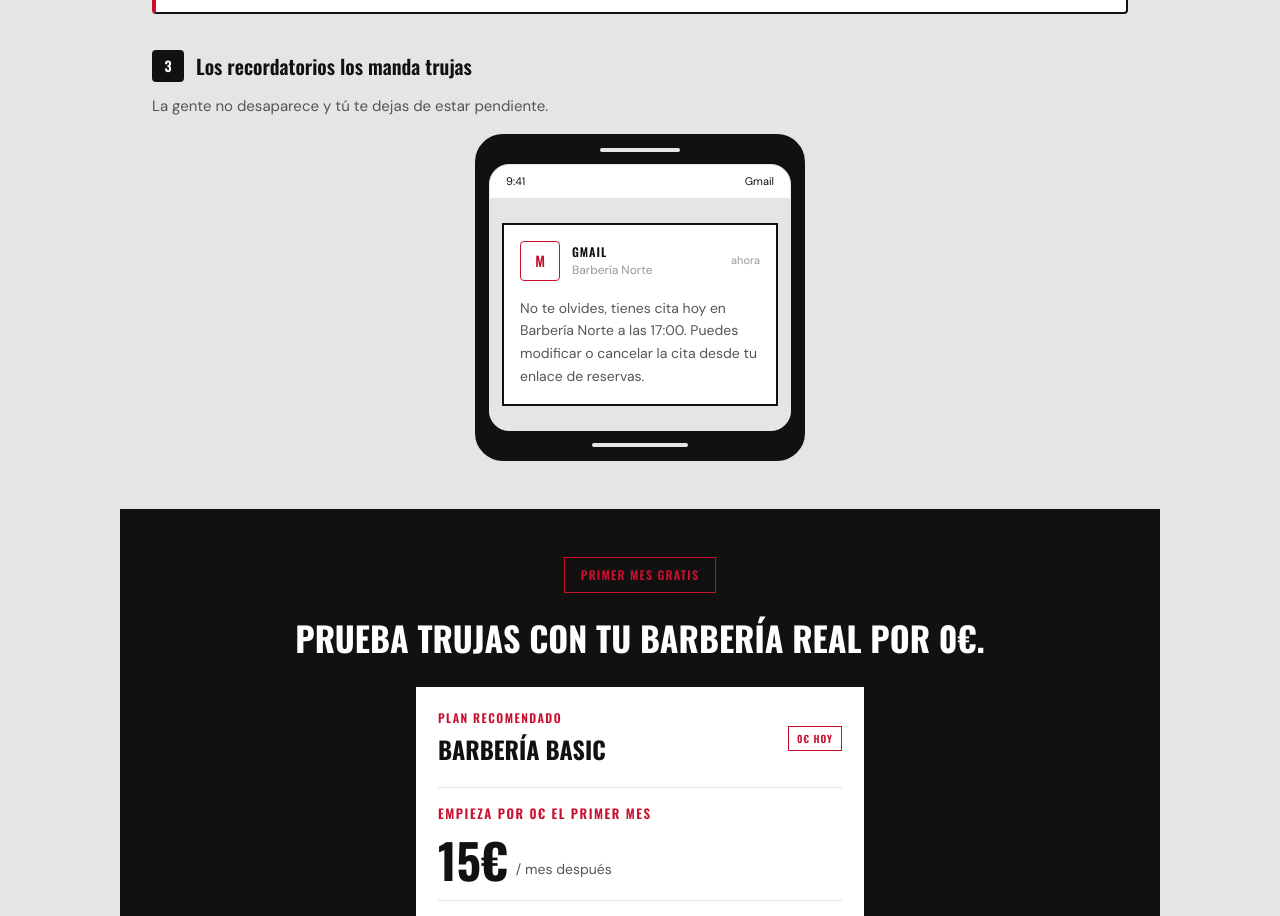
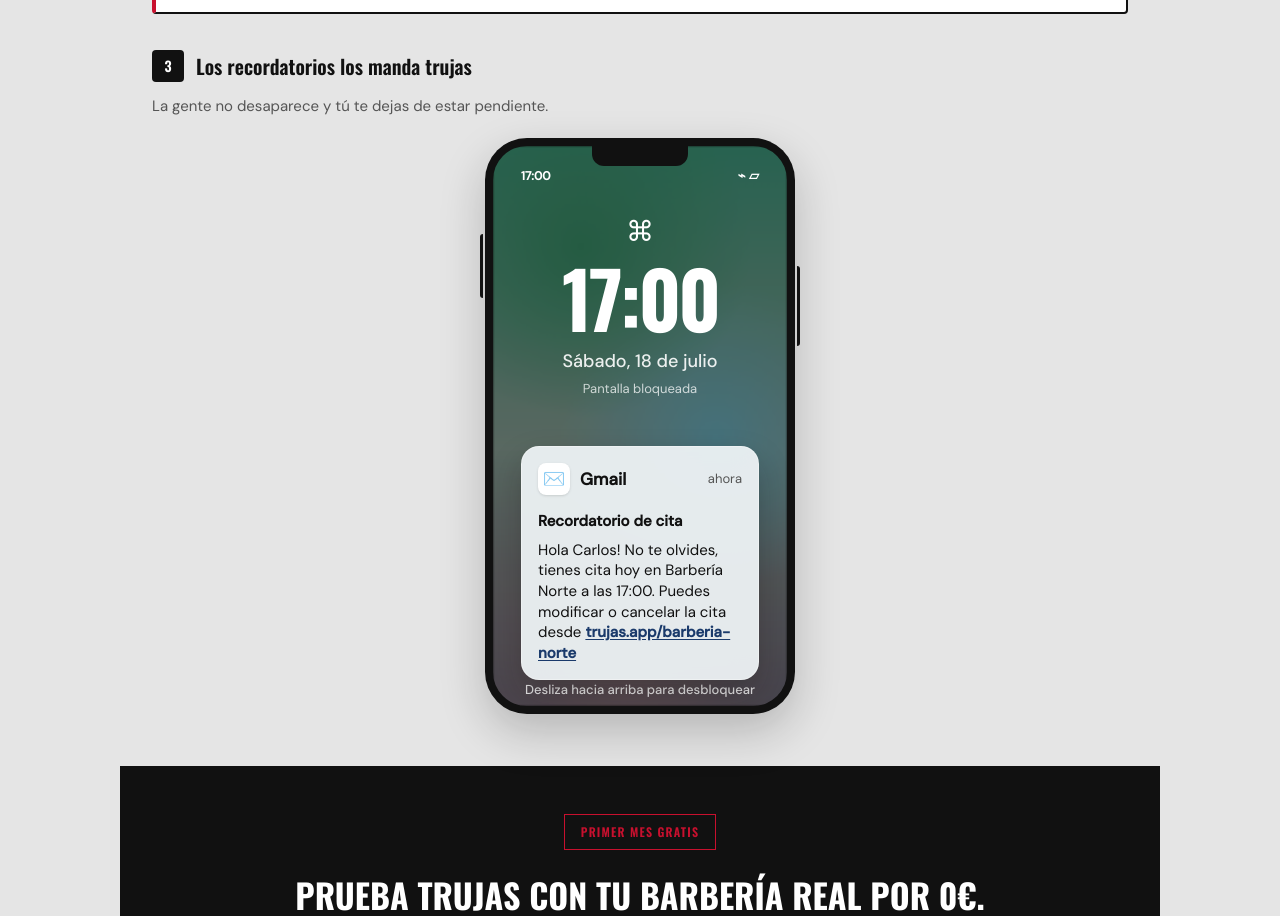
Before and after one commit to ai-forge-solutions/barber-assistant-mvp, a Next.js app: page / in a window 1280 px wide. Shown: the part 2820-3736 px from the top of the page. Built offline with nearby package versions, Linux system fonts and the light colour scheme; a web font is replaced by a local one.

Commit message:
fix: add realistic reminder lockscreen mockup

```diff
--- a/app/page.tsx
+++ b/app/page.tsx
@@ -101,22 +101,6 @@
   )
 }
 
-function PhoneShell({ children, label }: { children: ReactNode; label: string }) {
-  return (
-    <div className="mx-auto w-full max-w-[330px] rounded-[28px] border-2 border-[#111111] bg-[#111111] p-3">
-      <div className="mx-auto mb-3 h-1 w-20 rounded-sm bg-[#E5E5E5]" />
-      <div className="overflow-hidden rounded-[20px] border border-[#E5E5E5] bg-white">
-        <div className="flex items-center justify-between border-b border-[#E5E5E5] px-4 py-2 font-['DM_Sans'] text-[11px] text-[#111111]">
-          <span>9:41</span>
-          <span>{label}</span>
-        </div>
-        {children}
-      </div>
-      <div className="mx-auto mt-3 h-1 w-24 rounded-sm bg-[#E5E5E5]" />
-    </div>
-  )
-}
-
 function WhatsappMockup() {
   return <MobileMockup className="max-w-[305px]" />
 }
@@ -177,25 +161,53 @@
 
 function ReminderMockup() {
   return (
-    <PhoneShell label="Gmail">
-      <div className="bg-[#E5E5E5] px-3 py-6">
-        <div className="border-2 border-[#111111] bg-white px-4 py-4">
-          <div className="flex items-center gap-3">
-            <div className="flex h-10 w-10 items-center justify-center rounded-sm border border-[#C8102E] font-['Oswald'] text-[14px] font-semibold uppercase text-[#C8102E]">
-              M
+    <div className="mx-auto flex w-full max-w-[310px] justify-center bg-transparent py-1">
+      <div className="relative w-full rounded-[42px] bg-[#111111] p-2 shadow-[0_18px_45px_rgba(17,17,17,0.22)]">
+        <div className="absolute left-1/2 top-2 z-20 h-5 w-24 -translate-x-1/2 rounded-b-xl bg-[#111111]" />
+        <div className="absolute -left-[5px] top-24 h-16 w-[3px] rounded-l-sm bg-[#111111]" />
+        <div className="absolute -right-[5px] top-32 h-20 w-[3px] rounded-r-sm bg-[#111111]" />
+        <div className="relative h-[560px] overflow-hidden rounded-[34px] bg-[#111111]">
+          <div className="absolute inset-0 bg-[radial-gradient(circle_at_30%_18%,rgba(40,104,74,0.95),transparent_34%),radial-gradient(circle_at_76%_52%,rgba(71,132,151,0.72),transparent_42%),radial-gradient(circle_at_44%_92%,rgba(132,92,92,0.52),transparent_42%),linear-gradient(180deg,#2d705b_0%,#65766e_54%,#464956_100%)] blur-[1px]" />
+          <div className="absolute inset-0 bg-black/12" />
+
+          <div className="relative z-10 flex h-full flex-col px-7 pb-6 pt-5 text-white">
+            <div className="flex items-center justify-between font-['DM_Sans'] text-[12px] font-semibold">
+              <span>17:00</span>
+              <span className="text-[13px]">⌁ ▱</span>
             </div>
-            <div className="min-w-0 flex-1">
-              <p className="font-['Oswald'] text-[12px] font-semibold uppercase tracking-[0.08em] text-[#111111]">Gmail</p>
-              <p className="truncate font-['DM_Sans'] text-[12px] text-[#999999]">Barbería Norte</p>
+
+            <div className="mt-8 flex flex-col items-center text-center">
+              <div className="text-[28px] leading-none">⌘</div>
+              <p className="mt-3 font-['Oswald'] text-[72px] font-bold leading-none tracking-[-0.04em] text-white sm:text-[78px]">17:00</p>
+              <p className="mt-3 font-['DM_Sans'] text-[18px] font-medium text-white/90">Sábado, 18 de julio</p>
+              <p className="mt-1 font-['DM_Sans'] text-[13px] text-white/75">Pantalla bloqueada</p>
             </div>
-            <span className="font-['DM_Sans'] text-[11px] text-[#999999]">ahora</span>
+
+            <div className="mt-12 rounded-[18px] border border-white/35 bg-[#eef3f5]/95 px-4 py-4 text-[#111111] shadow-[0_14px_30px_rgba(17,17,17,0.25)] backdrop-blur-md">
+              <div className="flex items-center gap-2.5">
+                <div className="grid h-8 w-8 shrink-0 place-items-center rounded-lg bg-white shadow-sm">
+                  <span className="text-[18px] leading-none">✉️</span>
+                </div>
+                <p className="flex-1 font-['DM_Sans'] text-[17px] font-bold leading-none">Gmail</p>
+                <span className="font-['DM_Sans'] text-[13px] text-[#555555]">ahora</span>
+              </div>
+              <p className="mt-4 font-['DM_Sans'] text-[15px] font-bold leading-snug">Recordatorio de cita</p>
+              <p className="mt-2 font-['DM_Sans'] text-[15px] leading-snug text-[#111111]">
+                Hola Carlos! No te olvides, tienes cita hoy en Barbería Norte a las 17:00. Puedes modificar o cancelar la cita desde{' '}
+                <span className="font-bold text-[#1A3A6B] underline underline-offset-2">trujas.app/barberia-norte</span>
+              </p>
+            </div>
+
+            <div className="mt-auto text-center font-['DM_Sans'] text-[13px] font-medium text-white/85">Desliza hacia arriba para desbloquear</div>
+            <div className="mt-5 flex items-end justify-between px-5">
+              <div className="grid h-11 w-11 place-items-center rounded-full border border-white/25 bg-white/10 text-lg backdrop-blur-sm">✦</div>
+              <div className="h-1 w-24 rounded-full bg-white/90" />
+              <div className="grid h-11 w-11 place-items-center rounded-full border border-white/25 bg-white/10 text-lg backdrop-blur-sm">⊙</div>
+            </div>
           </div>
-          <p className="mt-4 font-['DM_Sans'] text-[14px] leading-relaxed text-[#555555]">
-            No te olvides, tienes cita hoy en Barbería Norte a las 17:00. Puedes modificar o cancelar la cita desde tu enlace de reservas.
-          </p>
         </div>
       </div>
-    </PhoneShell>
+    </div>
   )
 }
 
```
